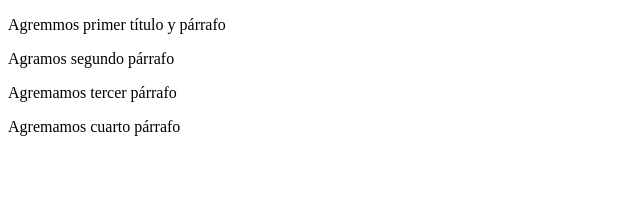
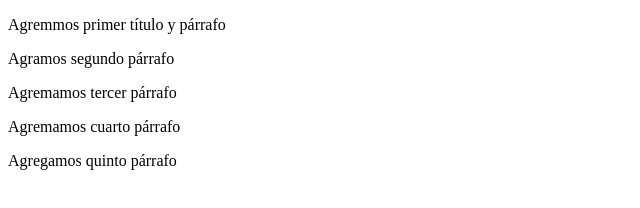
Before and after one commit to cesdur/curso_santiago_ejercicio_1, a plain HTML site: page index.html in a window 1280 px wide. Shown: the whole page, without its empty margins (0-640 px from the left). Drawn offline with Linux system fonts and the light colour scheme.

Commit message:
Agragamos quinto párrafo

```diff
--- a/index.html
+++ b/index.html
@@ -10,5 +10,6 @@
     <p>Agramos segundo párrafo</p>
     <p>Agremamos tercer párrafo</p>
     <p>Agremamos cuarto párrafo</p>
+    <p>Agregamos quinto párrafo</p>
 </body>
 </html>
```
